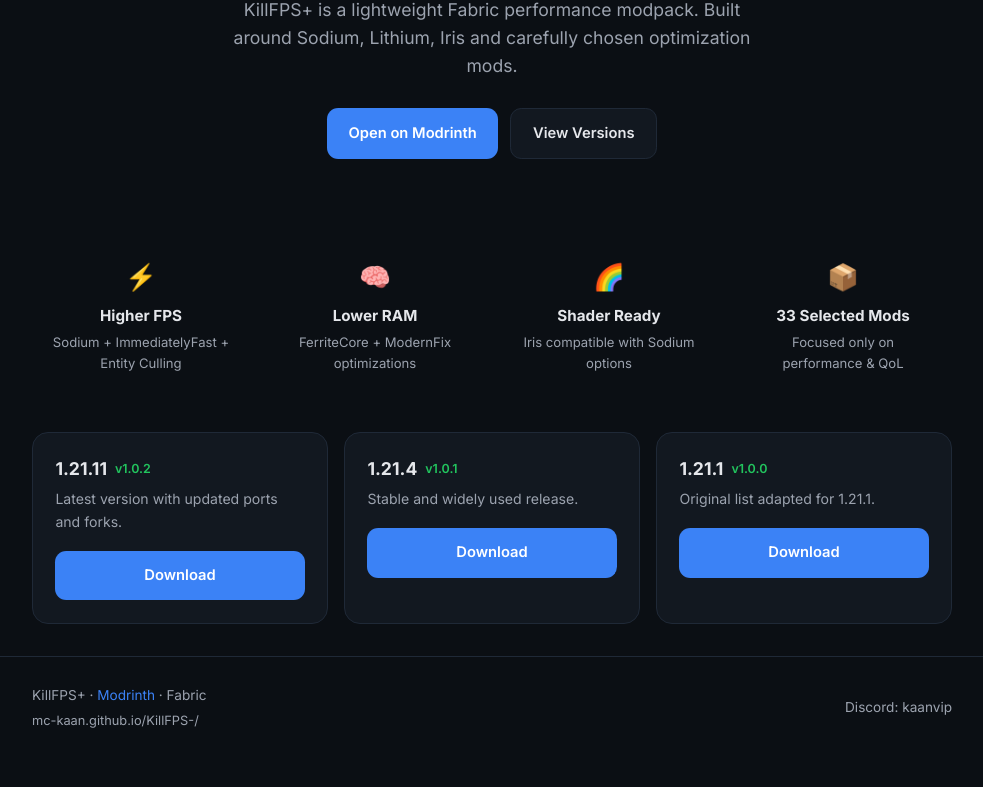
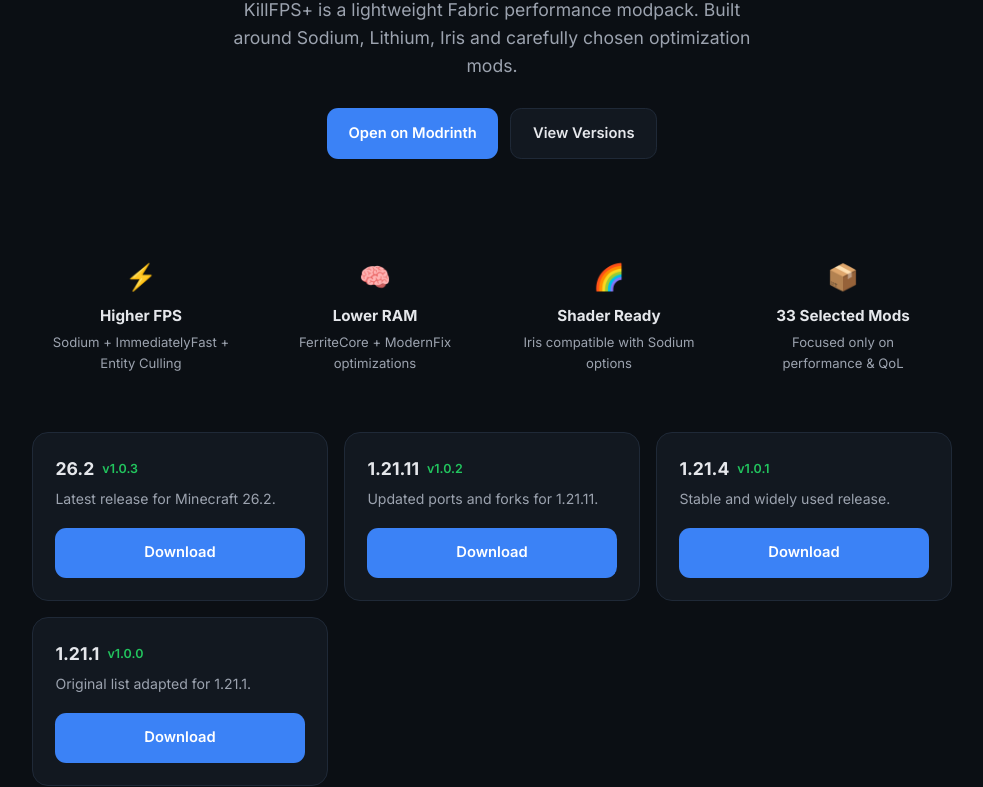
Before and after one commit to Mc-Kaan/KillFPS-, a plain HTML site: page index.html in a window 1280 px wide. Shown: the part 182-969 px from the top of the page, without its empty margins (148-1131 px from the left). Before the commit the page ends 942 px from the top, so only its background shows below. Drawn offline with Linux system fonts and the light colour scheme.

Commit message:
Add files via upload

```diff
--- a/index.html
+++ b/index.html
@@ -61,8 +61,13 @@
 
     <section class="grid" style="margin-top:2.5rem;">
       <div class="card">
+        <h3>26.2 <span class="ver">v1.0.3</span></h3>
+        <p>Latest release for Minecraft 26.2.</p>
+        <a class="btn btn-primary" href="https://modrinth.com/modpack/killfps/version/1.0.3" target="_blank" rel="noopener">Download</a>
+      </div>
+      <div class="card">
         <h3>1.21.11 <span class="ver">v1.0.2</span></h3>
-        <p>Latest version with updated ports and forks.</p>
+        <p>Updated ports and forks for 1.21.11.</p>
         <a class="btn btn-primary" href="https://modrinth.com/modpack/killfps/version/1.0.2" target="_blank" rel="noopener">Download</a>
       </div>
       <div class="card">
@@ -82,10 +87,10 @@
     <div class="container footer-inner">
       <div class="footer-left">
         <p>KillFPS+ · <a href="https://modrinth.com/modpack/killfps" target="_blank" rel="noopener">Modrinth</a> · Fabric</p>
-        <p style="margin-top:0.3rem;font-size:0.8rem;">mc-kaan.github.io/KillFPS-/</p>
+        <p style="margin-top:0.3rem;font-size:0.8rem;">mc-kaan.github.io</p>
       </div>
       <div class="footer-right">
-        <p>Discord: kaanvip </a></p>
+        <p><a href="https://discord.gg/PwjU3YpJ7g" target="_blank" rel="noopener">Discord</a></p>
       </div>
     </div>
   </footer>
```
Also changed, not shown: about.html (+3 -2 lines), install.html (+2 -2 lines), mods.html (+1 -1 lines), versions.html (+1 -1 lines).
